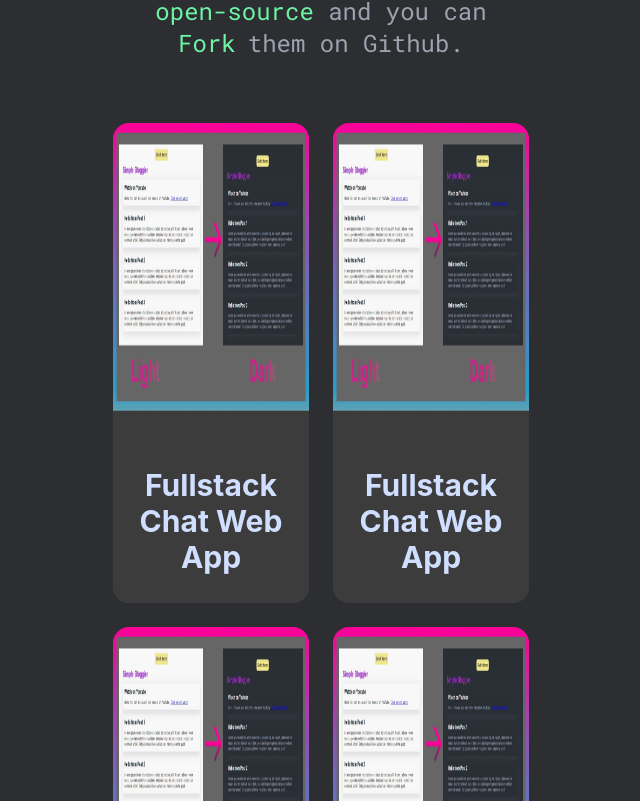
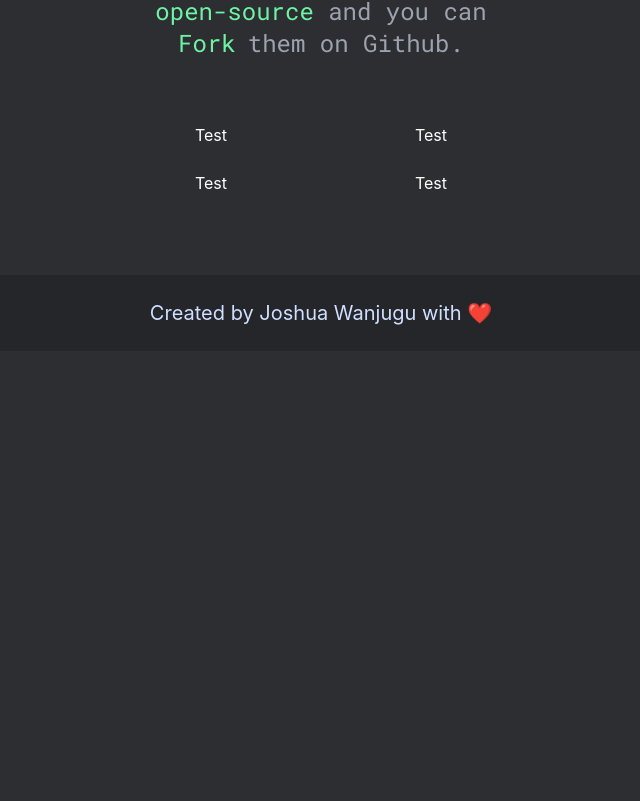
Before and after one commit to Josyno106/portfolio, a Next.js app: page / in a window 1280 px wide. Shown: the part 2199-3000 px from the top of the page, without its empty margins (319-959 px from the left). After the commit the page ends 2550 px from the top, so only its background shows below. Built offline with nearby package versions, Linux system fonts and the light colour scheme.

Commit message:
resolved projects data error

```diff
--- a/components/Projects/Projects.jsx
+++ b/components/Projects/Projects.jsx
@@ -94,14 +94,17 @@ const Projects = () => {
       </p>
       <div className="mt-16 mx-8 xl:mx-[12rem]  grid xl:grid-cols-2 lg:grid-cols-2 md:grid-cols-2 gap-6 lg:mx-[6rem] md:mx-[5rem]">
         {ProjectsData.map((project, index) => (
-          <SingleProject
-            key={project.id}
-            title={project.title}
-            iconList={project.iconList}
-            description={project.description}
-            thumbnail={project.thumbnail}
-            to={project.link}
-          />
+          // <SingleProject
+          //   key={project.id}
+          //   title={project.title}
+          //   iconList={project.iconList}
+          //   description={project.description}
+          //   thumbnail={project.thumbnail}
+          //   to={project.link}
+          // />
+          <div key={project.id}>
+            <p>Test</p>{" "}
+          </div>
         ))}
       </div>
     </div>
```
